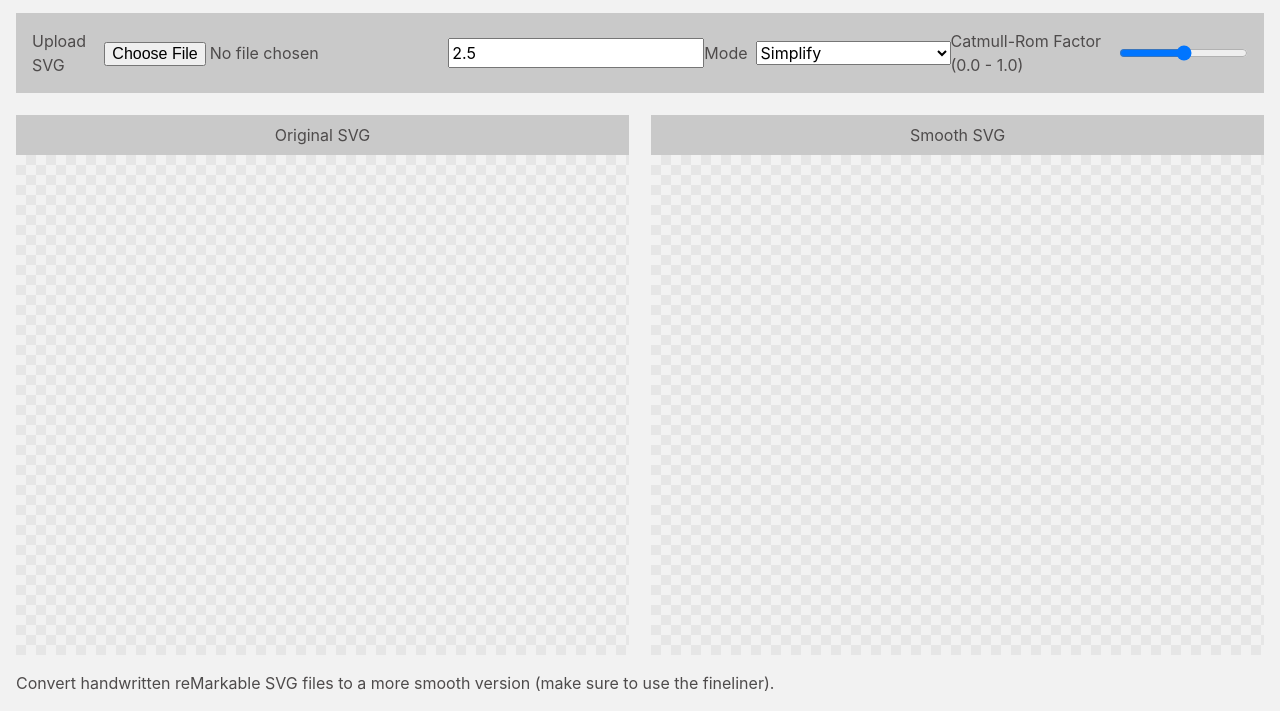
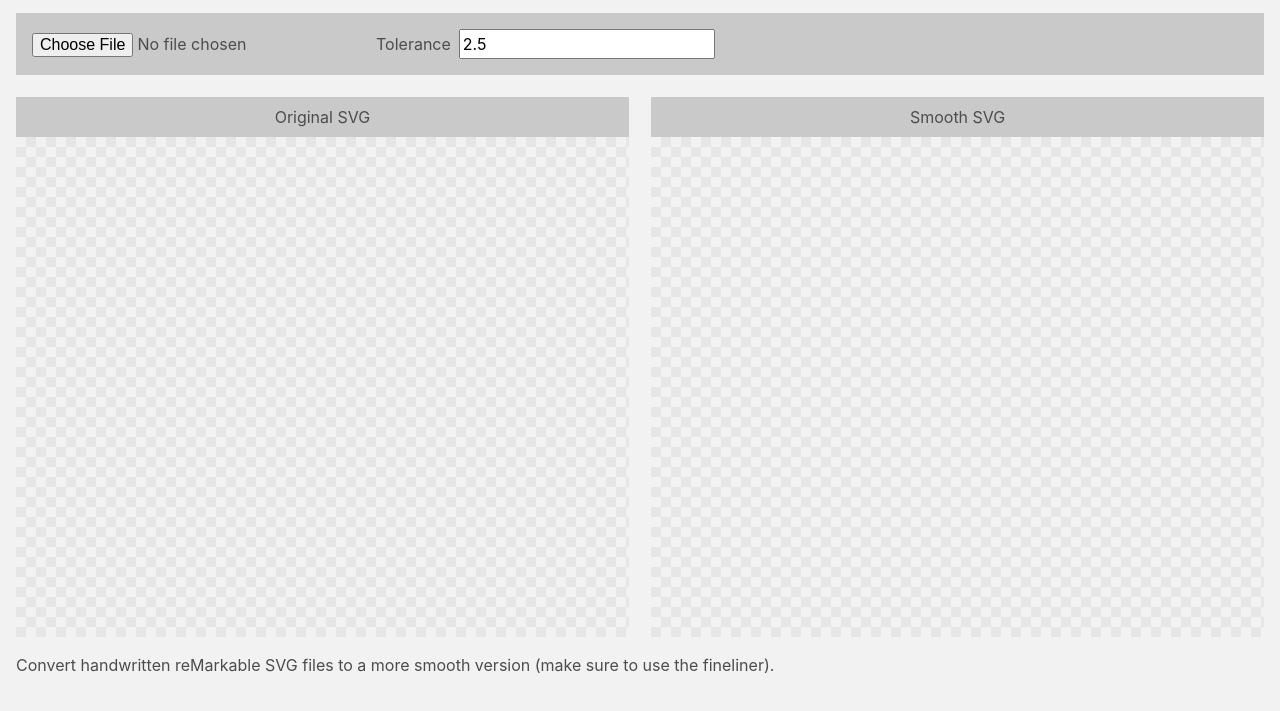
Before and after one commit to hailskin/svg-smoothing, a plain HTML site: page index.html in a window 1280 px wide. Shown: the part 115-826 px from the top of the page. Drawn offline with Linux system fonts and the light colour scheme.

Commit message:
Update index.html

```diff
--- a/index.html
+++ b/index.html
@@ -6,8 +6,8 @@
       name="description"
       content="A simple tool to make SVG paths more smooth. Customizable tolerance and download the result."
     />
-    <link rel="stylesheet" href="css/reset.css" />
-    <link rel="stylesheet" href="css/app.css" />
+    <link rel="stylesheet" href="/css/reset.css" />
+    <link rel="stylesheet" href="/css/app.css" />
   </head>
   <body>
     <h1>Make SVG paths more smooth</h1>
@@ -21,23 +21,16 @@
       It only works with paths, not with shapes. Your files stay in the browser.
     </p>
     <form>
-<label for="file">Upload SVG</label>
-<input type="file" id="file" accept=".svg,image/svg+xml,image/svg">
-
-<input type="number" id="tolerance" min="0" step="1" value="2.5">
-
-<label for="mode">Mode</label>
-<select id="mode">
-  <option value="simplify">Simplify</option>
-  <option value="smooth">Smooth (Catmull-Rom)</option>
-  <option value="both">Both</option>
-</select>
-
-<label for="catmullFactor">Catmull-Rom Factor (0.0 - 1.0)</label>
-<input type="range" id="catmullFactor" min="0" max="1" step="0.1" value="0.5">
-
-
-
+      <input type="file" id="file" accept=".svg,image/svg+xml,image/svg" />
+      <label for="tolerance">Tolerance</label>
+      <input
+        type="number"
+        id="tolerance"
+        min="0"
+        step="1"
+        value="2.5"
+        id="tolerance"
+      />
       <button type="button" id="downloadBtn" style="display: none">
         Download smooth SVG
       </button>
@@ -60,8 +53,8 @@
       </p>
     </footer>
 
-    <script type="text/javascript" src="js/paper-0.12.15-full.js"></script>
-    <script type="text/javascript" src="js/app.js"></script>
+    <script type="text/javascript" src="/js/paper-0.12.15-full.js"></script>
+    <script type="text/javascript" src="/js/app.js"></script>
 
     <!-- 100% privacy-first analytics -->
     <script src="https://scripts.simpleanalyticscdn.com/latest.js"></script>
```
